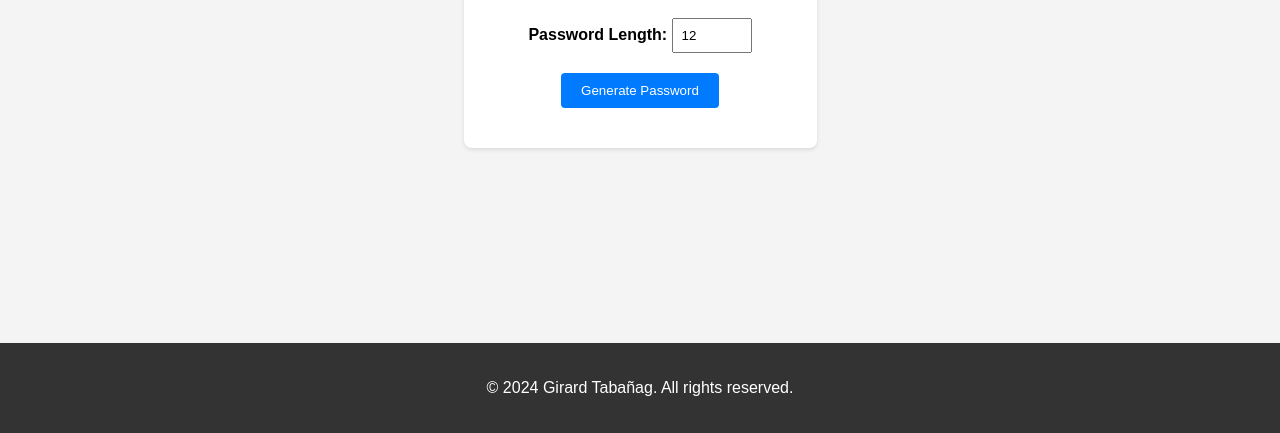
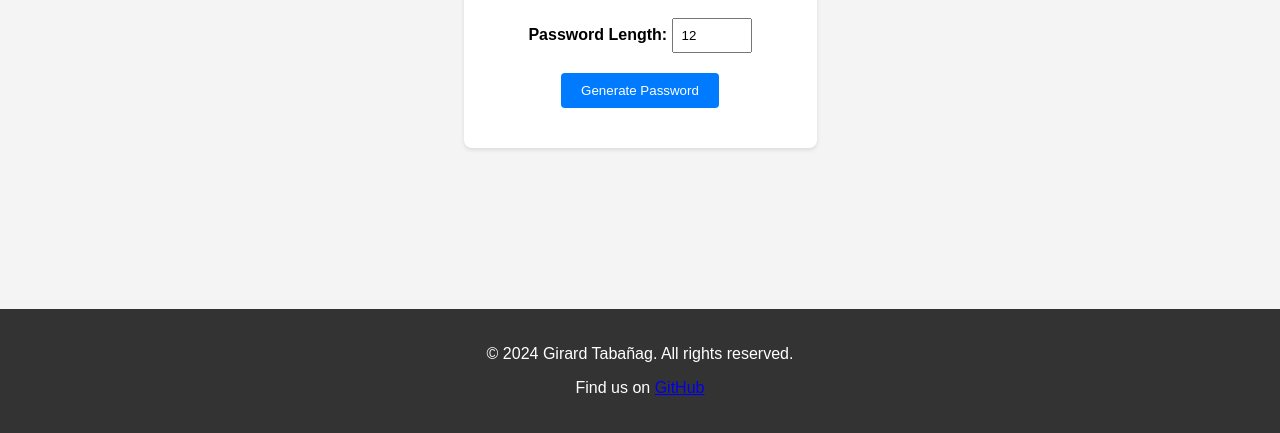
Before and after one commit to GirardT/password-generator, a plain HTML site: page index.htm in a window 1280 px wide. Shown: the part 367-800 px from the top of the page. Drawn offline with Linux system fonts and the light colour scheme.

Commit message:
Add link to Github repository

```diff
--- a/index.htm
+++ b/index.htm
@@ -23,6 +23,7 @@
   </div>
   <footer>
     <p>&copy; 2024 Girard Tabañag. All rights reserved.</p>
+    <p>Find us on <a href="https://github.com/yourusername/your-repo-name">GitHub</a></p>
   </footer>
   <script src="script.js"></script>
 </body>
```
